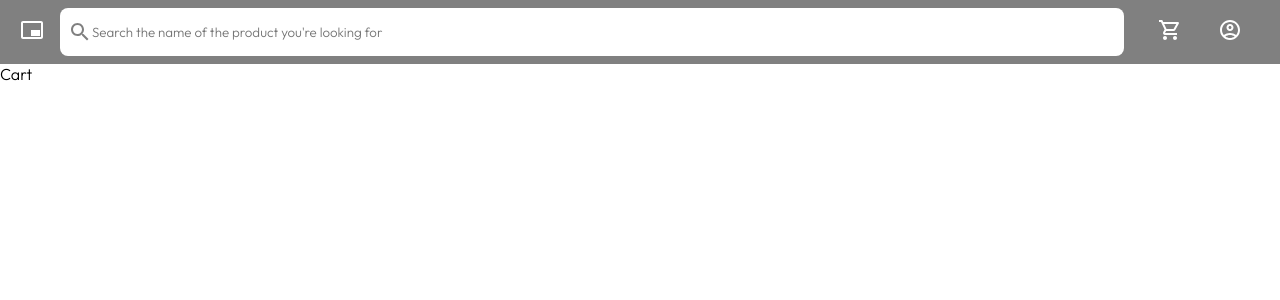
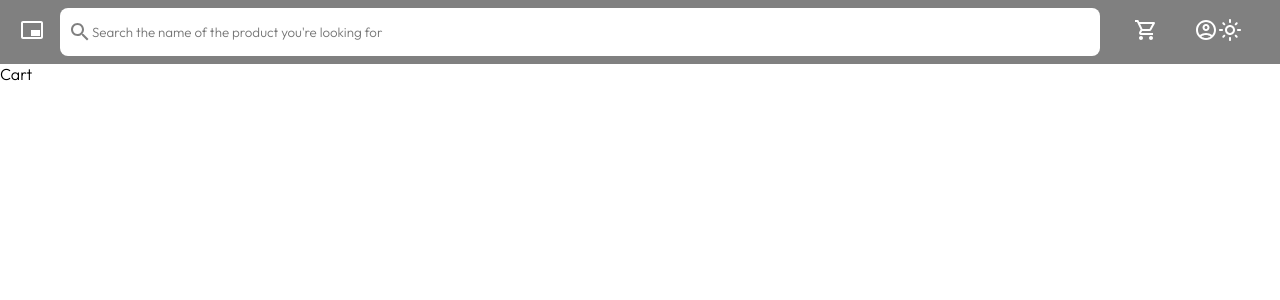
Before and after one commit to karananeja/fe-shopping-site, a React (Vite) app: page /cart in a window 1280 px wide. Shown: the top 300 px of the page. Built offline with nearby package versions, Linux system fonts and the light colour scheme.

Commit message:
configuring darkMode for the navBar

```diff
--- a/index.html
+++ b/index.html
@@ -1,5 +1,5 @@
 <!DOCTYPE html>
-<html lang="en">
+<html lang="en" data-mode="light">
 
   <head>
     <meta charset="UTF-8" />
--- a/src/components/navBar/NavBar.scss
+++ b/src/components/navBar/NavBar.scss
@@ -1,4 +1,4 @@
-.header {
+html[data-mode='light'] .header {
   display: flex;
   align-items: center;
   justify-content: space-between;
@@ -48,11 +48,15 @@
       margin: 0.625rem;
       padding: 0.5rem;
       list-style: none;
+
+      > .MuiSvgIcon-root {
+        cursor: pointer;
+      }
     }
   }
 }
 
-@media screen and (max-width: 410px) {
+@media screen and (max-width: 425px) {
   .header {
     height: 10vh;
 
--- a/src/components/navBar/index.jsx
+++ b/src/components/navBar/index.jsx
@@ -1,14 +1,24 @@
 import {
   AccountCircleOutlined,
   BrandingWatermarkOutlined,
+  LightMode,
+  LightModeOutlined,
   Search,
   ShoppingCartOutlined,
 } from '@mui/icons-material';
 import React from 'react';
 import { Link } from 'react-router-dom';
+import { useRecoilState } from 'recoil';
+import { darkModeAtom } from '../../utils/globalState';
 import './NavBar.scss';
 
 const NavBar = () => {
+  const [isDarkMode, setIsDarkMode] = useRecoilState(darkModeAtom);
+
+  !isDarkMode
+    ? document.documentElement.setAttribute('data-mode', 'light')
+    : document.documentElement.setAttribute('data-mode', 'dark');
+
   return (
     <header className='header'>
       <div className='header__left'>
@@ -39,6 +49,7 @@ const NavBar = () => {
               <Link to='/profile'>
                 <AccountCircleOutlined />
               </Link>
+              {isDarkMode ? <LightMode /> : <LightModeOutlined />}
             </li>
           </ul>
         </nav>
```
